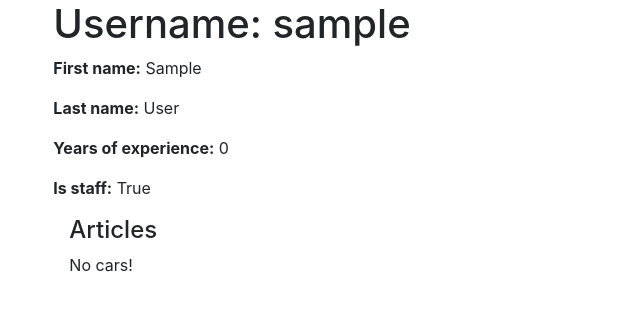
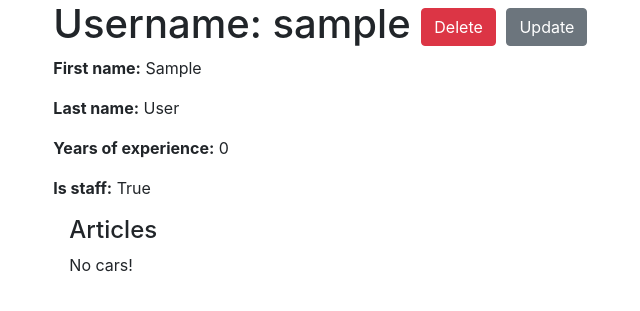
Before and after one commit to ada-krav/good-news, a Django app: page /redactors/1/ in a window 1280 px wide. Shown: the top 311 px of the page, without its empty margins (175-815 px from the left). Run offline with Django 4.2, Linux system fonts and the light colour scheme; the visitor is signed in with stand-in values (Sample User, id 1); data comes from the database, SQL or seed files in the repository; data that the repository does not hold is empty.

Commit message:
add update and delete buttons to redactor detail view

```diff
--- a/templates/agency/redactor_detail.html
+++ b/templates/agency/redactor_detail.html
@@ -3,13 +3,13 @@
 {% block content %}
   <h1>
     Username: {{ redactor.username }}
-{#    <a href="{% url 'agency:redactor-delete' pk=redactor.id %}" class="btn btn-danger link-to-page">#}
-{#      Delete#}
-{#    </a>#}
-{##}
-{#    <a href="{% url 'agency:redactor-update' pk=redactor.id %}" class="btn btn-secondary link-to-page">#}
-{#      Update years of experience#}
-{#    </a>#}
+    <a href="{% url 'agency:redactor-delete' pk=redactor.id %}" class="btn btn-danger link-to-page">
+      Delete
+    </a>
+
+    <a href="{% url 'agency:redactor-update' pk=redactor.id %}" class="btn btn-secondary link-to-page">
+      Update
+    </a>
   </h1>
 
   <p><strong>First name:</strong> {{ redactor.first_name }}</p>
```
